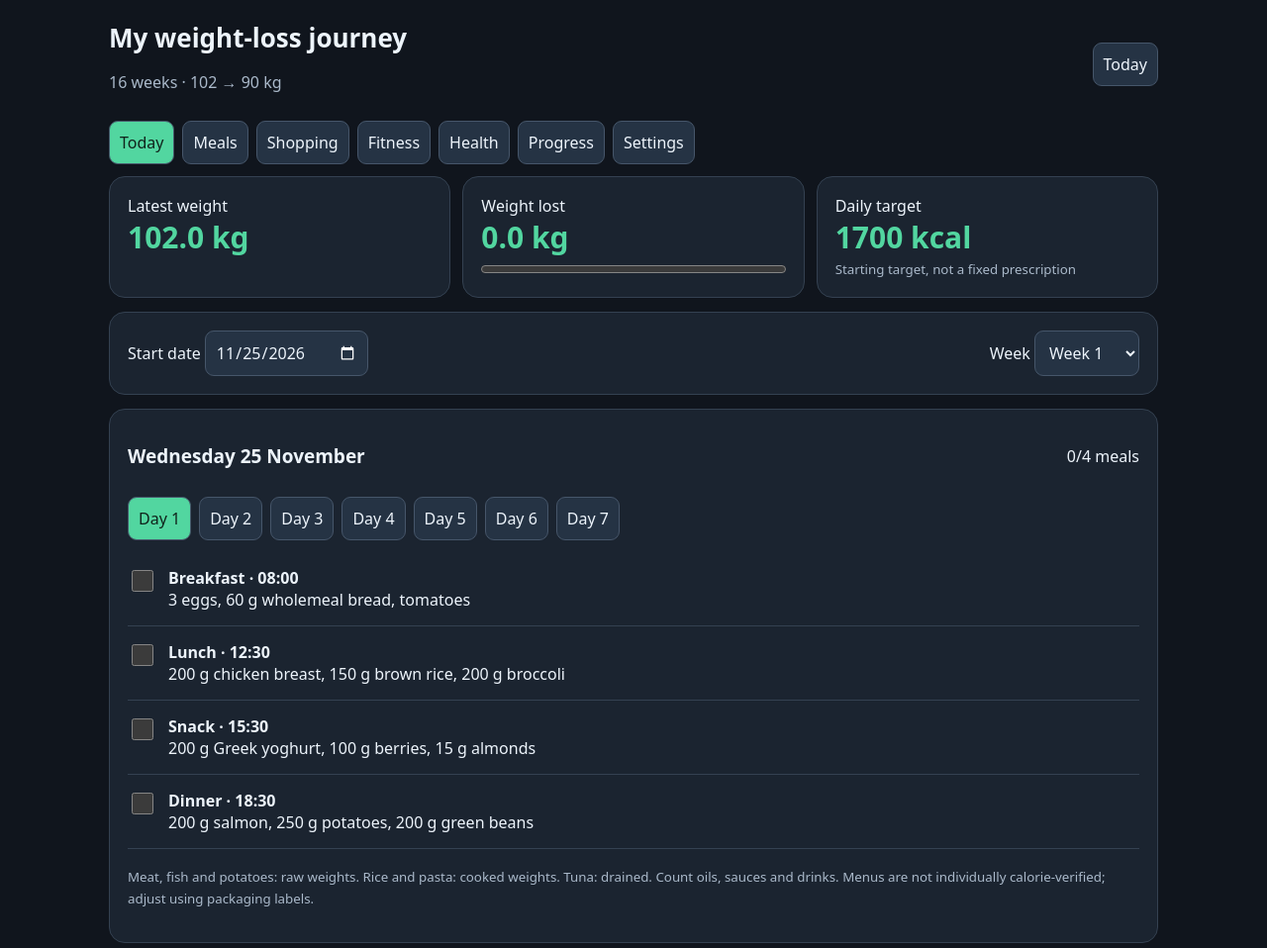
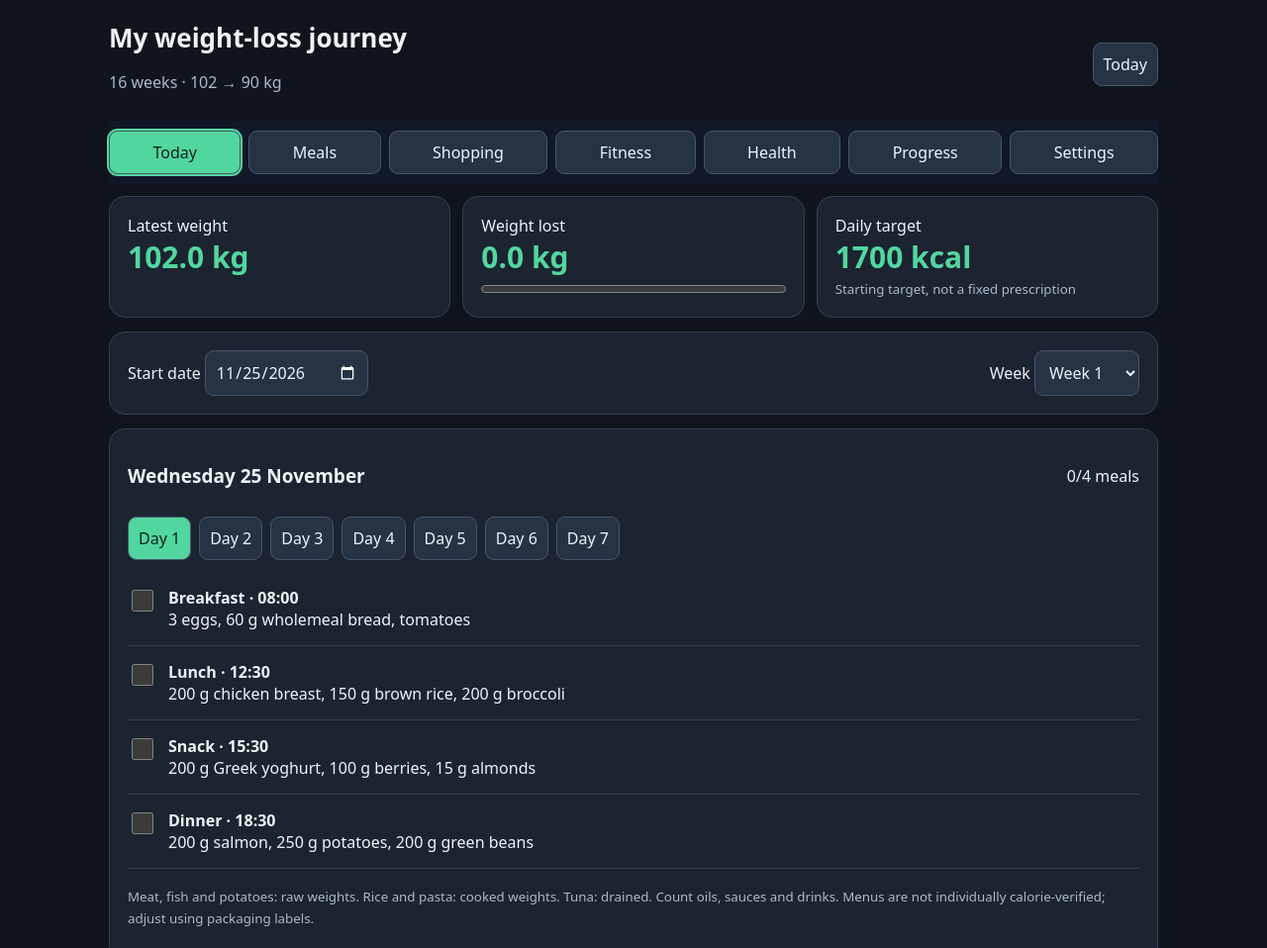
Before and after one commit to imicodes/imicodes.github.io, a plain HTML site: page index.html in a window 1280 px wide. Shown: the top 958 px of the page at 99% size. Drawn offline with Linux system fonts and the light colour scheme; no server answers.

Commit message:
Style section navigation and health charts

```diff
--- a/assets/dashboard.css
+++ b/assets/dashboard.css
@@ -4,3 +4,5 @@
 .nutrition-row{display:grid;grid-template-columns:minmax(120px,1.5fr) repeat(4,minmax(65px,1fr));gap:8px;align-items:end;padding:12px 0;border-bottom:1px solid #344151}.nutrition-row label{font-size:12px;color:var(--muted)}.nutrition-row input[type=number]{display:block;width:100%;min-width:0;padding:8px;margin-top:4px}@media(max-width:600px){.nutrition-row{grid-template-columns:repeat(2,minmax(0,1fr))}.nutrition-row strong{grid-column:1/-1}}
 
 #prep select{width:100%;max-width:100%;text-overflow:ellipsis}#prep p{margin:8px 0}.activity-grid{display:grid;grid-template-columns:repeat(auto-fit,minmax(140px,1fr));gap:12px}.activity-grid input[type=number]{display:block;width:100%;margin-top:6px}#quantities li{margin:6px 0}
+
+[hidden]{display:none!important}#tabs{display:flex;flex-wrap:wrap;gap:8px;position:sticky;top:0;z-index:5;background:#111827;padding:10px 0}#tabs button{flex:1 0 auto}#tabs .active{outline:2px solid #52d6a0}#glucose svg{width:100%;max-width:520px}#personal input{max-width:100%}
```
